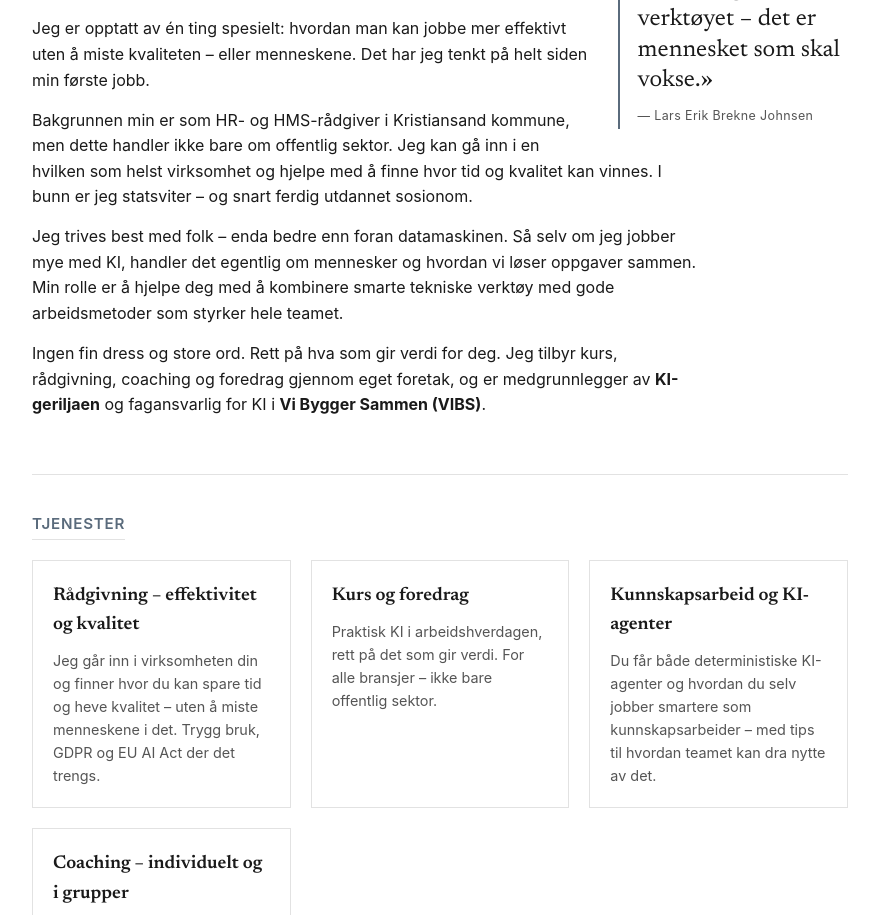
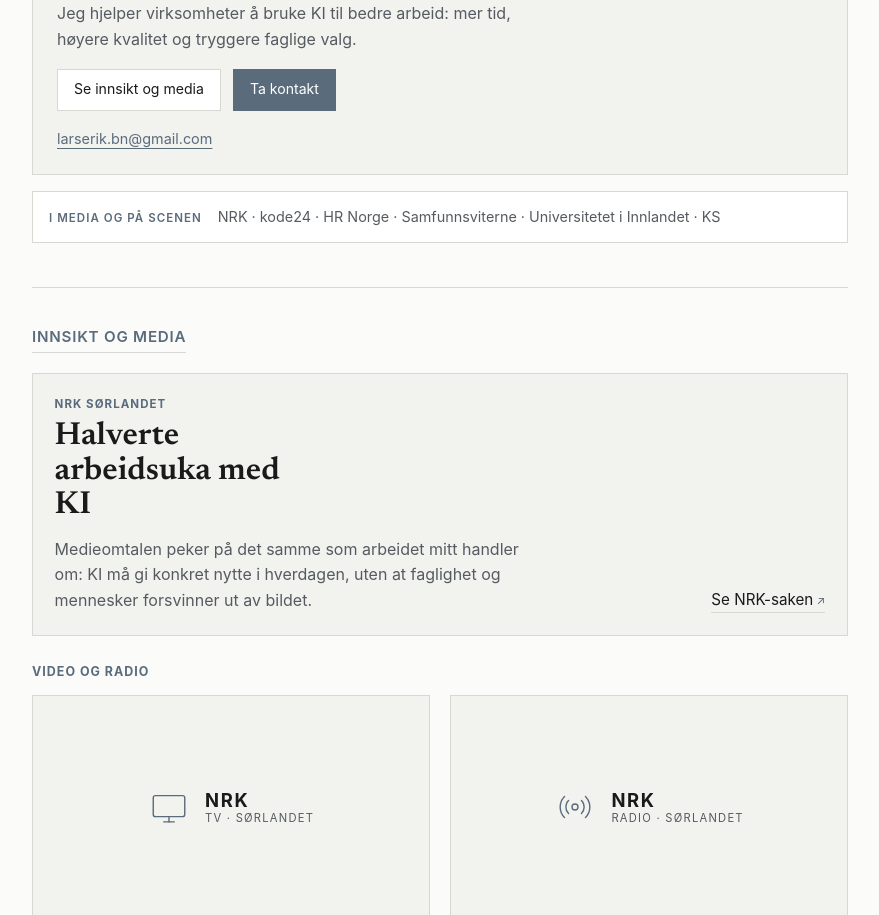
Before and after one commit to Luaze1985/personlignettsidenyeste, a website: page index.html in a window 1280 px wide. Shown: the part 468-1383 px from the top of the page, without its empty margins (200-1079 px from the left). Drawn offline with Linux system fonts and the light colour scheme.

Commit message:
Design- og layoutoppgradering: NRK-sak flyttet til toppen, nye fargenuanser og oppdatert intro

```diff
--- a/css/style.css
+++ b/css/style.css
@@ -28,11 +28,13 @@
    (Kan loeftes rett ut til delt style.css den dagen side nr. 2 finnes.)
    ============================================================ */
 :root {
-    --bg-color: #ffffff;
+    --bg-color: #fbfbfa;
+    --panel-color: #ffffff;
+    --surface-color: #f2f2ef;
     --text-color: #1a1a1a;
-    --muted: #555555;
+    --muted: #555b60;
     --accent-color: #5a6b7c;      /* eneste aksent – dempet blaa-graa */
-    --border-color: #e2e2e2;
+    --border-color: #d8d8d2;
     --spacing: 2rem;
     --font-main: -apple-system, BlinkMacSystemFont, "Segoe UI", Roboto, Helvetica, Arial, sans-serif;
     --font-display: "Newsreader", Georgia, "Times New Roman", serif;
@@ -82,7 +84,7 @@ html.js .reveal.is-visible { opacity: 1; transform: none; }
 /* ---------- HEADER (sticky paa desktop, full bredde) ---------- */
 header {
     position: sticky; top: 0; z-index: 20;
-    background: var(--bg-color);
+    background: var(--panel-color);
     padding: 1.1rem 0;
     border-bottom: 1px solid var(--border-color);
     margin-bottom: 2.5rem;
@@ -102,20 +104,34 @@ nav a:focus-visible { outline: 2px solid var(--accent-color); outline-offset: 3p
 nav a.nav-cta { color: var(--accent-color); font-weight: 600; }
 
 /* ---------- INNGANGSLINJE ---------- */
-.intro { display: flex; flex-wrap: wrap; align-items: center; gap: 1rem 1.5rem; justify-content: space-between; margin-bottom: 1.5rem; }
-.intro p {
-    font-family: var(--font-display); font-weight: 400; font-size: 1.35rem;
-    line-height: 1.35; max-width: 30ch; margin: 0; color: var(--text-color);
+.intro {
+    display: flex; flex-wrap: wrap; align-items: flex-end; gap: 1rem 1.5rem;
+    justify-content: space-between; margin-bottom: 1rem; padding: 1.5rem;
+    background: var(--surface-color); border: 1px solid var(--border-color);
 }
-.intro-actions { display: flex; gap: 0.75rem; flex-wrap: wrap; }
+.intro-copy { max-width: 58ch; }
+.intro-kicker {
+    font-size: 0.76rem; text-transform: uppercase; letter-spacing: 0.09em;
+    color: var(--accent-color); font-weight: 700; margin: 0 0 0.35rem 0;
+}
+.intro-lede {
+    font-family: var(--font-display); font-weight: 600; font-size: 3.35rem;
+    line-height: 1.02; max-width: 13ch; margin: 0; color: var(--text-color);
+}
+.intro-support {
+    font-size: 1rem; line-height: 1.6; max-width: 48ch; margin: 1rem 0 0 0; color: var(--muted);
+}
+.intro-actions { display: flex; gap: 0.75rem; flex-wrap: wrap; align-items: center; }
 .btn {
     display: inline-block; text-decoration: none; font-size: 0.88rem;
-    border: 1px solid var(--border-color); padding: 0.5rem 1rem; color: var(--text-color);
-    transition: border-color 0.2s, color 0.2s;
+    border: 1px solid var(--border-color); padding: 0.55rem 1rem;
+    color: var(--text-color); background: var(--panel-color);
+    transition: border-color 0.2s, color 0.2s, background-color 0.2s;
 }
-.btn:hover, .btn:focus-visible { border-color: var(--accent-color); color: var(--accent-color); }
+.btn:hover, .btn:focus-visible { border-color: var(--accent-color); color: var(--accent-color); background: var(--bg-color); }
 .btn:focus-visible { outline: 2px solid var(--accent-color); outline-offset: 2px; }
-.btn.primary { border-color: var(--accent-color); color: var(--accent-color); }
+.btn.primary { border-color: var(--accent-color); color: var(--panel-color); background: var(--accent-color); }
+.btn.primary:hover, .btn.primary:focus-visible { color: var(--accent-color); background: var(--panel-color); }
 .intro-mail { flex-basis: 100%; font-size: 0.9rem; margin: 0; }
 .intro-mail a {
     color: var(--accent-color); text-decoration: underline;
@@ -127,8 +143,8 @@ nav a.nav-cta { color: var(--accent-color); font-weight: 600; }
 /* ---------- TROVERDIGHETS-STRIPE ---------- */
 .cred-strip {
     display: flex; flex-wrap: wrap; align-items: baseline; gap: 0.4rem 1rem;
-    border-top: 1px solid var(--border-color);
-    padding-top: 0.9rem; margin-bottom: 3rem;
+    border: 1px solid var(--border-color); background: var(--panel-color);
+    padding: 0.85rem 1rem; margin-bottom: 2.75rem;
 }
 .cred-label {
     font-size: 0.72rem; text-transform: uppercase; letter-spacing: 0.09em;
@@ -149,18 +165,25 @@ section > p:last-child { margin-bottom: 0; }
 .booking-note { margin-top: 1.25rem; font-size: 0.95rem; }
 .booking-note a { color: var(--accent-color); }
 
-/* ---------- SITAT-BLOKK I OM MEG (erstatter portrett) ---------- */
-figure.pull-quote {
-    float: right; width: 230px; margin: 0.2rem 0 1.25rem 1.75rem;
-    border-left: 2px solid var(--accent-color); padding: 0.15rem 0 0.15rem 1.1rem;
+/* ---------- INNSIKT / MEDIA ---------- */
+.proof-feature {
+    display: flex; justify-content: space-between; align-items: flex-end; gap: 1.5rem;
+    padding: 1.35rem; margin-bottom: 1.6rem;
+    background: var(--surface-color); border: 1px solid var(--border-color);
 }
-figure.pull-quote blockquote {
-    font-family: var(--font-display); font-weight: 400; font-size: 1.5rem;
-    line-height: 1.28; color: var(--text-color); margin: 0;
+.eyebrow {
+    font-size: 0.72rem; text-transform: uppercase; letter-spacing: 0.09em;
+    color: var(--accent-color); font-weight: 700; margin: 0 0 0.35rem 0;
 }
-figure.pull-quote figcaption { font-size: 0.78rem; color: var(--muted); margin-top: 0.65rem; letter-spacing: 0.03em; }
-@media (max-width: 768px) {
-    figure.pull-quote { float: none; width: 100%; max-width: 340px; margin: 0 0 1.5rem 0; }
+.proof-headline {
+    font-family: var(--font-display); font-size: 2rem; line-height: 1.08;
+    font-weight: 600; max-width: 12ch; margin: 0 0 0.85rem 0;
+}
+.proof-feature p:not(.eyebrow):not(.proof-headline) { max-width: 48ch; margin-bottom: 0; color: var(--muted); }
+.proof-link { flex: none; font-size: 0.95rem; }
+.subheading {
+    font-size: 0.78rem; text-transform: uppercase; letter-spacing: 0.08em;
+    color: var(--accent-color); margin: 0 0 0.85rem 0;
 }
 
 /* ---------- REFERANSESITAT (full bredde, brukes i #referanser) ---------- */
@@ -178,7 +201,7 @@ figure.ref-quote figcaption { font-size: 0.78rem; color: var(--muted); margin-to
 .grid-3 { display: grid; grid-template-columns: repeat(auto-fit, minmax(230px, 1fr)); gap: 1.25rem; }
 .box {
     display: block; border: 1px solid var(--border-color); padding: 1.25rem;
-    color: inherit;
+    color: inherit; background: var(--panel-color);
 }
 .box h3 { font-family: var(--font-display); font-size: 1.15rem; font-weight: 600; margin-bottom: 0.6rem; transition: color 0.2s; }
 .box p { font-size: 0.9rem; color: var(--muted); margin-bottom: 0; max-width: none; }
@@ -222,7 +245,7 @@ details > ul { padding-top: 0.5rem; padding-bottom: 1.1rem; }
 .grid-video { display: grid; grid-template-columns: repeat(auto-fit, minmax(220px, 1fr)); gap: 1.25rem; margin-bottom: 2rem; }
 .media-link { text-decoration: none; color: inherit; display: block; }
 .media-box {
-    aspect-ratio: 16/9; background-color: var(--bg-color); border: 1px solid var(--border-color);
+    aspect-ratio: 16/9; background-color: var(--surface-color); border: 1px solid var(--border-color);
     display: flex; align-items: center; justify-content: center; gap: 0.95rem;
     margin-bottom: 0.5rem; transition: border-color 0.2s;
 }
@@ -258,6 +281,9 @@ footer { padding-top: 1.5rem; border-top: 1px solid var(--border-color); padding
     nav a { padding: 0.25rem 0; }
     .grid-3, .grid-video { grid-template-columns: 1fr; }
     .intro { flex-direction: column; align-items: flex-start; }
+    .intro-lede { font-size: 2.35rem; max-width: 12ch; }
+    .proof-feature { flex-direction: column; align-items: flex-start; }
+    .proof-headline { font-size: 1.65rem; max-width: 14ch; }
     .contact-links { flex-direction: column; gap: 0.7rem; }
 }
 
--- a/index.html
+++ b/index.html
@@ -64,10 +64,10 @@
             </div>
             <nav aria-label="Hovedmeny">
                 <a href="#om">Om meg</a>
-                <a href="#tjenester">Tjenester</a>
+                <a href="#innsikt">Innsikt</a>
                 <a href="#tilnaerming">Tilnærming</a>
                 <a href="#foredrag">Foredrag</a>
-                <a href="#innsikt">Innsikt</a>
+                <a href="#tjenester">Tjenester</a>
                 <a href="#kontakt" class="nav-cta">Ta kontakt</a>
             </nav>
         </div>
@@ -77,9 +77,13 @@
 <main id="main" class="container">
 
     <div class="intro">
-        <p>Kurs, rådgivning og foredrag om praktisk KI – rett på det som gir verdi.</p>
+        <div class="intro-copy">
+            <p class="intro-kicker">KI, effektivitet og kvalitet</p>
+            <p class="intro-lede">Teknologien er verktøyet. Det er mennesket som skal vokse.</p>
+            <p class="intro-support">Jeg hjelper virksomheter å bruke KI til bedre arbeid: mer tid, høyere kvalitet og tryggere faglige valg.</p>
+        </div>
         <div class="intro-actions">
-            <a class="btn" href="#tjenester">Se tjenester</a>
+            <a class="btn" href="#innsikt">Se innsikt og media</a>
             <a class="btn primary" href="mailto:larserik.bn@gmail.com?subject=Henvendelse">Ta kontakt</a>
         </div>
         <p class="intro-mail"><a href="mailto:larserik.bn@gmail.com">larserik.bn@gmail.com</a></p>
@@ -90,84 +94,17 @@
         <span class="cred-names">NRK · kode24 · HR Norge · Samfunnsviterne · Universitetet i Innlandet · KS</span>
     </div>
 
-    <section id="om" class="reveal">
-        <h2>Om meg</h2>
-        <figure class="pull-quote">
-            <blockquote>«Teknologien er verktøyet – det er mennesket som skal vokse.»</blockquote>
-            <figcaption>— Lars Erik Brekne Johnsen</figcaption>
-        </figure>
-        <p>Jeg er opptatt av én ting spesielt: hvordan man kan jobbe mer effektivt uten å miste kvaliteten – eller menneskene. Det har jeg tenkt på helt siden min første jobb.</p>
-        <p>Bakgrunnen min er som HR- og HMS-rådgiver i Kristiansand kommune, men dette handler ikke bare om offentlig sektor. Jeg kan gå inn i en hvilken som helst virksomhet og hjelpe med å finne hvor tid og kvalitet kan vinnes. I bunn er jeg statsviter – og snart ferdig utdannet sosionom.</p>
-        <p>Jeg trives best med folk – enda bedre enn foran datamaskinen. Så selv om jeg jobber mye med KI, handler det egentlig om mennesker og hvordan vi løser oppgaver sammen. Min rolle er å hjelpe deg med å kombinere smarte tekniske verktøy med gode arbeidsmetoder som styrker hele teamet.</p>
-        <p>Ingen fin dress og store ord. Rett på hva som gir verdi for deg. Jeg tilbyr kurs, rådgivning, coaching og foredrag gjennom eget foretak, og er medgrunnlegger av <strong>KI-geriljaen</strong> og fagansvarlig for KI i <strong>Vi Bygger Sammen (VIBS)</strong>.</p>
-    </section>
+    <section id="innsikt" class="reveal proof-section">
+        <h2>Innsikt og media</h2>
 
-    <section id="tjenester" class="reveal">
-        <h2>Tjenester</h2>
-        <div class="grid-3">
-            <div class="box">
-                <h3>Rådgivning – effektivitet og kvalitet</h3>
-                <p>Jeg går inn i virksomheten din og finner hvor du kan spare tid og heve kvalitet – uten å miste menneskene i det. Trygg bruk, GDPR og EU AI Act der det trengs.</p>
+        <div class="proof-feature">
+            <div>
+                <p class="eyebrow">NRK Sørlandet</p>
+                <p class="proof-headline">Halverte arbeidsuka med KI</p>
+                <p>Medieomtalen peker på det samme som arbeidet mitt handler om: KI må gi konkret nytte i hverdagen, uten at faglighet og mennesker forsvinner ut av bildet.</p>
             </div>
-            <div class="box">
-                <h3>Kurs og foredrag</h3>
-                <p>Praktisk KI i arbeidshverdagen, rett på det som gir verdi. For alle bransjer – ikke bare offentlig sektor.</p>
-            </div>
-            <div class="box">
-                <h3>Kunnskapsarbeid og KI-agenter</h3>
-                <p>Du får både deterministiske KI-agenter og hvordan du selv jobber smartere som kunnskapsarbeider – med tips til hvordan teamet kan dra nytte av det.</p>
-            </div>
-            <div class="box">
-                <h3>Coaching – individuelt og i grupper</h3>
-                <p>Ofte stopper det opp: du vet at KI kan hjelpe, men kommer ikke i gang – eller mister motivasjonen. Jeg hjelper deg videre, én-til-én eller i team – med personlige systemer, motivasjon og konkrete steg.</p>
-            </div>
+            <a class="link ext proof-link" href="https://www.nrk.no/sorlandet/halverte-arbeidsuka-med-ki-1.17257802" target="_blank" rel="noopener">Se NRK-saken<span class="sr-only"> (åpner i ny fane)</span></a>
         </div>
-    </section>
-
-    <section id="tilnaerming" class="reveal">
-        <h2>Tilnærming</h2>
-        <p>Det er lett å bli lat av KI. Du får svar med én gang og slutter å tenke selv. Jeg jobber motsatt: KI skal gjøre deg til en skarpere kunnskapsarbeider – ikke en som klipper og limer uten å forstå.</p>
-        <p>Nøkkelen er å bruke KI kunnskapsbasert – forankret i faget ditt, i kilder du kan stå for, og i din egen dømmekraft. Da får du fart og kvalitet på samme tid, og du blir bedre selv underveis.</p>
-        <p>For meg er dette kjernen: teknologien er verktøyet, men det er mennesket som skal vokse.</p>
-
-        <details class="qa-block">
-            <summary class="qa" role="heading" aria-level="3">«Blir man ikke bare dummere av KI?»</summary>
-            <p class="qa-answer">Det er en reell fare. Bruker du KI som en snarvei for å slippe å tenke, blir du dårligere over tid. Brukt riktig er det motsatt: du lar KI utfordre egne antakelser, finne kilder og vise flere sider av en sak – og går fra oppgaven med mer forståelse enn du hadde før. Forskjellen ligger i om mennesket fortsatt gjør jobben med å forstå. Det er nettopp den forskjellen jeg lærer bort.</p>
-        </details>
-    </section>
-
-    <section id="foredrag" class="reveal">
-        <h2>Foredrag og erfaring</h2>
-        <p class="section-intro">Utvalgte foredrag, innlegg og fagscener:</p>
-        <ul class="simple-list">
-            <li lang="en"><a class="link ext" href="https://agderinthe.cloud/2025/06/16/copilot-and-ai-use-in-the-real-world/" target="_blank" rel="noopener">Agder in the Cloud – Copilot and AI use in the real world<span class="sr-only"> (åpner i ny fane)</span></a> <span class="year">(2025)</span></li>
-            <li>HR Norge – Hvordan kan KI effektivisere HR- og HMS-arbeidet? <span class="year">(2025)</span></li>
-            <li><a class="link ext" href="https://digin.no/events/tech-talks-agder-ai-i-arbeidshverdagen-fra-ide-til-kode" target="_blank" rel="noopener">Tech Talks Agder – AI i arbeidshverdagen<span class="sr-only"> (åpner i ny fane)</span></a> <span class="year">(2025)</span></li>
-            <li>DigiViken, Digi Agder og Digg – kurs og foredrag om praktisk KI-innføring <span class="year">(2024–2025)</span></li>
-            <li><a class="link ext" href="https://www.inn.no/om-universitetet/handelshogskolen-innlandet-fakultet-for-okonomi-samfunnsfag/arrangementer-fra-hhs/hybrid-arbeid-og-ki/" target="_blank" rel="noopener">Universitetet i Innlandet – Hybrid arbeid og KI for HR og ledelse<span class="sr-only"> (åpner i ny fane)</span></a> <span class="year">(2025)</span></li>
-            <li><a class="link ext" href="https://www.ks.no/fagomrader/barekraftsmalene/barekraftsfredag/barekraftsfredag-kunstig-intelligens-og-barekraft/" target="_blank" rel="noopener">KS Bærekraftsfredag – Kunstig intelligens og bærekraft<span class="sr-only"> (åpner i ny fane)</span></a> <span class="year">(2024)</span></li>
-            <li><a class="link ext" href="https://www.samfunnsviterne.no/kurs/agder---arsmote-og-faglig-innlegg-12--november-2024" target="_blank" rel="noopener">Samfunnsviterne – Du må lære deg kunstig intelligens nå!<span class="sr-only"> (åpner i ny fane)</span></a> <span class="year">(2024)</span></li>
-            <li>Besøk av digitaliseringsminister Karianne Tung om KI i offentlig sektor <span class="year">(2025)</span></li>
-        </ul>
-        <p class="note">Har også holdt innlegg for Statsforvalteren og Universitetet i Agder.</p>
-        <p class="note">Kunder og oppdrag: Sør Bygg (Farsund), Sykkelguttane og Tirna fagskole.</p>
-    </section>
-
-    <!-- REFERANSER: aktiveres når ekte, godkjente sitater foreligger (bl.a. Hege-sitatet).
-         Aldri dikt opp sitater. Fjern denne kommentaren og fyll inn [FELTENE] når klart.
-         Husk å legge til <a href="#referanser">Referanser</a> i nav-menyen samtidig.
-    <section id="referanser" class="reveal">
-        <h2>Referanser</h2>
-        <figure class="ref-quote">
-            <blockquote>«[SITAT]»</blockquote>
-            <figcaption>— [NAVN], [ROLLE, ORGANISASJON]</figcaption>
-        </figure>
-    </section>
-    -->
-
-
-    <section id="innsikt" class="reveal">
-        <h2>Innsikt og media</h2>
 
         <h3 class="subheading">Video og radio</h3>
         <div class="grid-video">
@@ -235,6 +172,78 @@
         </details>
     </section>
 
+    <section id="om" class="reveal">
+        <h2>Om meg</h2>
+        <p>Jeg er opptatt av én ting spesielt: hvordan man kan jobbe mer effektivt uten å miste kvaliteten – eller menneskene. Det har jeg tenkt på helt siden min første jobb.</p>
+        <p>Bakgrunnen min er som HR- og HMS-rådgiver i Kristiansand kommune, men dette handler ikke bare om offentlig sektor. Jeg kan gå inn i en hvilken som helst virksomhet og hjelpe med å finne hvor tid og kvalitet kan vinnes. I bunn er jeg statsviter – og snart ferdig utdannet sosionom.</p>
+        <p>Jeg trives best med folk – enda bedre enn foran datamaskinen. Så selv om jeg jobber mye med KI, handler det egentlig om mennesker og hvordan vi løser oppgaver sammen. Min rolle er å hjelpe deg med å kombinere smarte tekniske verktøy med gode arbeidsmetoder som styrker hele teamet.</p>
+        <p>Ingen fin dress og store ord. Rett på hva som gir verdi for deg. Jeg tilbyr kurs, rådgivning, coaching og foredrag gjennom eget foretak, og er medgrunnlegger av <strong>KI-geriljaen</strong> og fagansvarlig for KI i <strong>Vi Bygger Sammen (VIBS)</strong>.</p>
+    </section>
+
+    <section id="tilnaerming" class="reveal">
+        <h2>Tilnærming</h2>
+        <p>Det er lett å bli lat av KI. Du får svar med én gang og slutter å tenke selv. Jeg jobber motsatt: KI skal gjøre deg til en skarpere kunnskapsarbeider – ikke en som klipper og limer uten å forstå.</p>
+        <p>Nøkkelen er å bruke KI kunnskapsbasert – forankret i faget ditt, i kilder du kan stå for, og i din egen dømmekraft. Da får du fart og kvalitet på samme tid, og du blir bedre selv underveis.</p>
+        <p>For meg er dette kjernen: teknologien er verktøyet, men det er mennesket som skal vokse.</p>
+
+        <details class="qa-block">
+            <summary class="qa" role="heading" aria-level="3">«Blir man ikke bare dummere av KI?»</summary>
+            <p class="qa-answer">Det er en reell fare. Bruker du KI som en snarvei for å slippe å tenke, blir du dårligere over tid. Brukt riktig er det motsatt: du lar KI utfordre egne antakelser, finne kilder og vise flere sider av en sak – og går fra oppgaven med mer forståelse enn du hadde før. Forskjellen ligger i om mennesket fortsatt gjør jobben med å forstå. Det er nettopp den forskjellen jeg lærer bort.</p>
+        </details>
+    </section>
+
+    <section id="foredrag" class="reveal">
+        <h2>Foredrag og erfaring</h2>
+        <p class="section-intro">Utvalgte foredrag, innlegg og fagscener:</p>
+        <ul class="simple-list">
+            <li lang="en"><a class="link ext" href="https://agderinthe.cloud/2025/06/16/copilot-and-ai-use-in-the-real-world/" target="_blank" rel="noopener">Agder in the Cloud – Copilot and AI use in the real world<span class="sr-only"> (åpner i ny fane)</span></a> <span class="year">(2025)</span></li>
+            <li>HR Norge – Hvordan kan KI effektivisere HR- og HMS-arbeidet? <span class="year">(2025)</span></li>
+            <li><a class="link ext" href="https://digin.no/events/tech-talks-agder-ai-i-arbeidshverdagen-fra-ide-til-kode" target="_blank" rel="noopener">Tech Talks Agder – AI i arbeidshverdagen<span class="sr-only"> (åpner i ny fane)</span></a> <span class="year">(2025)</span></li>
+            <li>DigiViken, Digi Agder og Digg – kurs og foredrag om praktisk KI-innføring <span class="year">(2024–2025)</span></li>
+            <li><a class="link ext" href="https://www.inn.no/om-universitetet/handelshogskolen-innlandet-fakultet-for-okonomi-samfunnsfag/arrangementer-fra-hhs/hybrid-arbeid-og-ki/" target="_blank" rel="noopener">Universitetet i Innlandet – Hybrid arbeid og KI for HR og ledelse<span class="sr-only"> (åpner i ny fane)</span></a> <span class="year">(2025)</span></li>
+            <li><a class="link ext" href="https://www.ks.no/fagomrader/barekraftsmalene/barekraftsfredag/barekraftsfredag-kunstig-intelligens-og-barekraft/" target="_blank" rel="noopener">KS Bærekraftsfredag – Kunstig intelligens og bærekraft<span class="sr-only"> (åpner i ny fane)</span></a> <span class="year">(2024)</span></li>
+            <li><a class="link ext" href="https://www.samfunnsviterne.no/kurs/agder---arsmote-og-faglig-innlegg-12--november-2024" target="_blank" rel="noopener">Samfunnsviterne – Du må lære deg kunstig intelligens nå!<span class="sr-only"> (åpner i ny fane)</span></a> <span class="year">(2024)</span></li>
+            <li>Besøk av digitaliseringsminister Karianne Tung om KI i offentlig sektor <span class="year">(2025)</span></li>
+        </ul>
+        <p class="note">Har også holdt innlegg for Statsforvalteren og Universitetet i Agder.</p>
+        <p class="note">Kunder og oppdrag: Sør Bygg (Farsund), Sykkelguttane og Tirna fagskole.</p>
+    </section>
+
+    <!-- REFERANSER: aktiveres når ekte, godkjente sitater foreligger (bl.a. Hege-sitatet).
+         Aldri dikt opp sitater. Fjern denne kommentaren og fyll inn [FELTENE] når klart.
+         Husk å legge til <a href="#referanser">Referanser</a> i nav-menyen samtidig.
+    <section id="referanser" class="reveal">
+        <h2>Referanser</h2>
+        <figure class="ref-quote">
+            <blockquote>«[SITAT]»</blockquote>
+            <figcaption>— [NAVN], [ROLLE, ORGANISASJON]</figcaption>
+        </figure>
+    </section>
+    -->
+
+
+    <section id="tjenester" class="reveal">
+        <h2>Tjenester</h2>
+        <div class="grid-3">
+            <div class="box">
+                <h3>Rådgivning – effektivitet og kvalitet</h3>
+                <p>Jeg går inn i virksomheten din og finner hvor du kan spare tid og heve kvalitet – uten å miste menneskene i det. Trygg bruk, GDPR og EU AI Act der det trengs.</p>
+            </div>
+            <div class="box">
+                <h3>Kurs og foredrag</h3>
+                <p>Praktisk KI i arbeidshverdagen, rett på det som gir verdi. For alle bransjer – ikke bare offentlig sektor.</p>
+            </div>
+            <div class="box">
+                <h3>Kunnskapsarbeid og KI-agenter</h3>
+                <p>Du får både deterministiske KI-agenter og hvordan du selv jobber smartere som kunnskapsarbeider – med tips til hvordan teamet kan dra nytte av det.</p>
+            </div>
+            <div class="box">
+                <h3>Coaching – individuelt og i grupper</h3>
+                <p>Ofte stopper det opp: du vet at KI kan hjelpe, men kommer ikke i gang – eller mister motivasjonen. Jeg hjelper deg videre, én-til-én eller i team – med personlige systemer, motivasjon og konkrete steg.</p>
+            </div>
+        </div>
+    </section>
+
     <section id="kontakt" class="reveal">
         <h2>Kontakt</h2>
         <p>Vil du booke et foredrag, diskutere arbeidsflyter for din organisasjon, eller bare slå av en prat om KI? Ta kontakt.</p>
```
